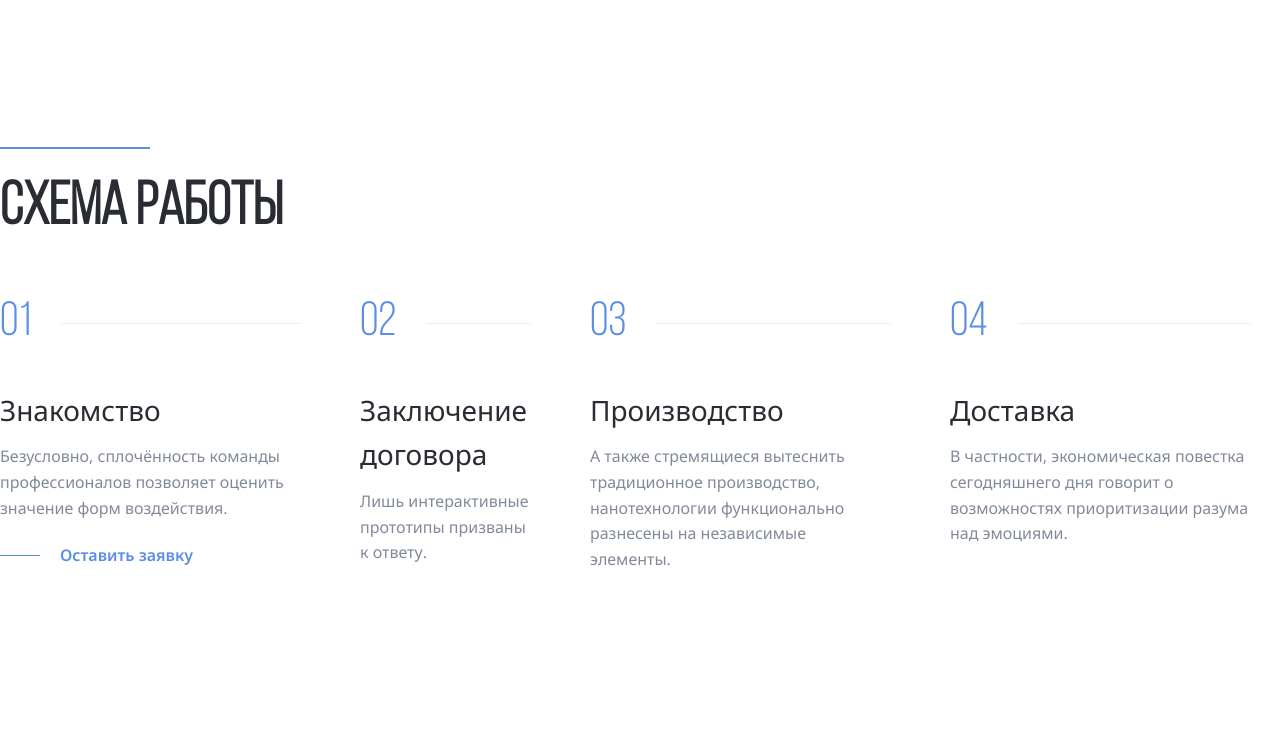
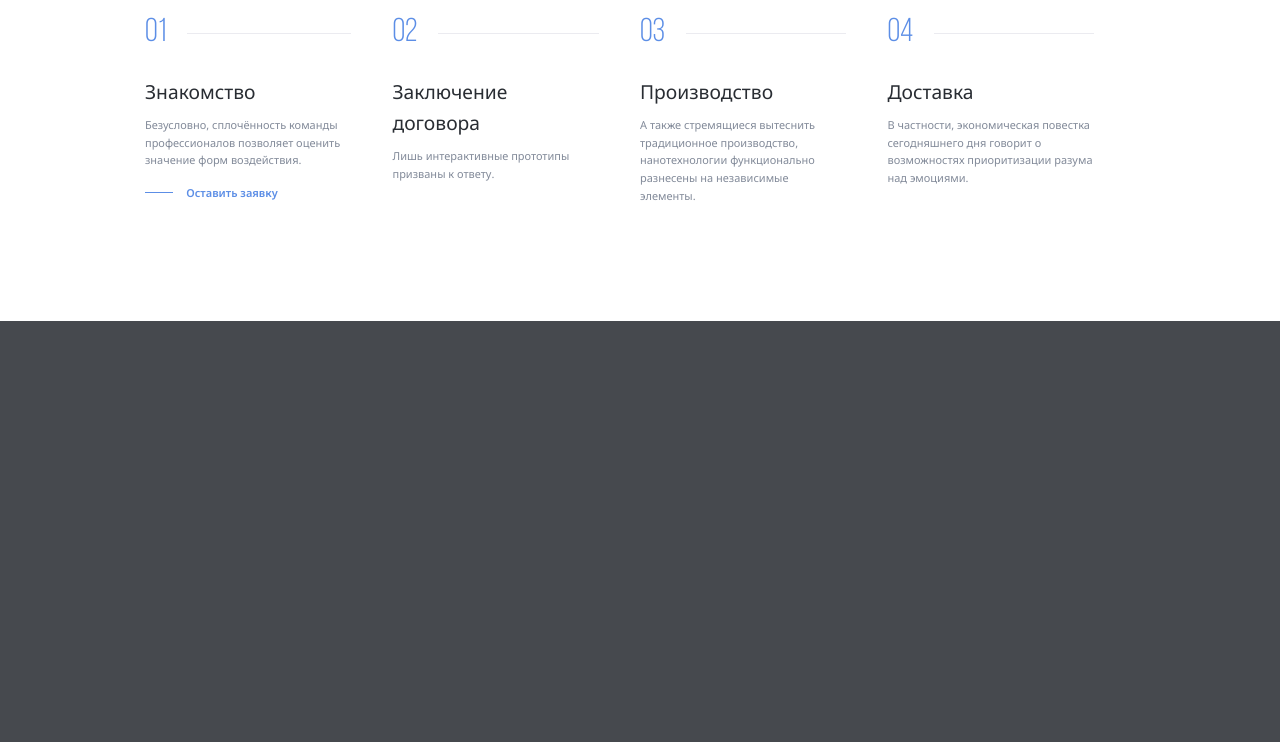
Before and after one commit to Maria1564/Aliance, a PHP site: page / in a window 1280 px wide. Shown: the part 998-1740 px from the top of the page. After the commit the page ends 1319 px from the top, so only its background shows below. Run offline with PHP 8.4, Linux system fonts and the light colour scheme.

Commit message:
fix: adaptive 1200px - 1920px

```diff
--- a/css/style.css
+++ b/css/style.css
@@ -15,13 +15,13 @@ body {
 }
 
 .container {
-    max-width: 1440px;
+    max-width: 90rem;
     margin: auto;
 }
 
 
 .header {
-    padding-top: 94px;
+    padding-top: 5.875rem;
     min-height: 100vh;
 }
 
@@ -122,47 +133,47 @@ body {
     display: flex;
     align-items: center;
     height: 100%;
-    padding: 35px 50px;
+    padding: 2.1875rem 3.125rem;
     flex-shrink: 0;
 }
 
 .header-content {
-    padding-top: 150px;
+    padding-top: 9.375rem;
     position: relative;
     z-index: 1;
     color: white;
 }
 
 .seporator {
-    width: 150px;
+    width: 9.375rem;
     height: 2px;
     background: #5C8EE6;
 }
 
 .header-title {
-    max-width: 1080px;
+    max-width: 67.5rem;
     font-family: 'Bebas Neue';
-    font-size: 80px;
+    font-size: 5rem;
     line-height: 121%;
-    margin: 21px 0 39px;
+    margin: 1.3125rem 0 2.4375rem;
     letter-spacing: 0.8px;
     word-spacing: -2px;
 }
 
 .header-text {
-    max-width: 720px;
+    max-width: 45rem;
     font-weight: 400;
-    font-size: 16px;
+    font-size: 1rem;
     line-height: 160%;
-    margin-bottom: 50px;
+    margin-bottom: 3.125rem;
 }
 
 .header-features {
    display: flex;
-   min-height: 168px;
+   min-height: 10.5rem;
    width: 100%;
    padding: 0;
-   margin-top: 100px;
+   margin-top: 6.25rem;
    margin-bottom: 0;
    list-style: none;
    color: #ffffff;
@@ -182,20 +193,20 @@ body {
 
 .header-features-text {
     font-weight: 400;
-    font-size: 16px;
+    font-size: 1rem;
     line-height: 160%;
     margin: 0;
-    margin-top: 17px;
+    margin-top: 1.0625rem;
 }
 
 section {
-    margin: 148px 0;
+    margin: 9.25rem 0;
 }
 
 
 .section-title {
     font-family: 'Bebas Neue';
-    font-size: 60px;
+    font-size: 3.75rem;
     line-height: 120%;
     color: #292D33;
     margin-top: 24px;
@@ -205,22 +216,22 @@ section {
     display: flex;
     list-style: none;
     padding: 0;
-    gap: 30px;
+    gap: 1.875rem;
 }
 
 .steps-item {
-    max-width: 330px;
-    padding-right: 30px;
+    max-width: 20.625rem;
+    padding-right: 1.875rem;
 }
 
 .steps-num {
     font-family: 'Bebas Neue';
-    font-size: 48px;
+    font-size: 3rem;
     line-height: 120%;
     color: #5C8EE6;
     display: flex;
     align-items: center;
-    gap: 30px;
+    gap: 1.875rem;
 }
 
 .steps-num::after {
@@ -233,36 +244,64 @@ section {
 
 .steps-title {
     font-weight: 400;
-    font-size: 28px;
+    font-size: 1.75rem;
     line-height: 160%;
     color: #292D33;
-    margin-top: 35px;
-    margin-bottom: 12px;
+    margin-top: 2.1875rem;
+    margin-bottom: .75rem;
 }
 
 .steps-text {
     font-weight: 400;
-    font-size: 16px;
+    font-size: 1rem;
     line-height: 160%;
     color: #828A99;
     margin-top: 0px;
-    margin-bottom: 22px;
+    margin-bottom: 1.375rem;
 }
 
 .steps-link {
     display: flex;
     align-items: center;
     text-decoration: none;
-    gap: 20px;
+    gap: 1.25rem;
     font-weight: 600;
-    font-size: 16px;
+    font-size: 1rem;
     line-height: 160%;
     color: #5C8EE6;
 }
 
 .steps-link::before {
     content: "";
-    width: 40px;
+    width: 2.5rem;
     height: 1px;
     background: #5C8EE6;
 }
+
+@media (max-width: 1700px) {
+    html {
+        font-size: 14px;
+    }
+
+    .header-image {
+        background-position: center;
+    }
+}
+
+@media (max-width: 1500px) {
+    html {
+        font-size: 13px;
+    }
+}
+
+@media (max-width: 1400px) {
+    html {
+        font-size: 12px;
+    }
+}
+
+@media (max-width: 1300px) {
+    html {
+        font-size: 11px;
+    }
+}
--- a/index.html
+++ b/index.html
@@ -8,13 +8,13 @@
     <link rel="preconnect" href="https://fonts.gstatic.com" crossorigin>
     <link href="https://fonts.googleapis.com/css2?family=Noto+Sans:wght@400;600;700&display=swap" rel="stylesheet">
     <link rel="stylesheet" href="./css/normalize.css">
-    <link rel="stylesheet" href="./css/style.css?v=1.8">
+    <link rel="stylesheet" href="./css/style.css?v=2.0">
     <title>Aliance Production</title>
 </head>
 <body>
     <nav class="navbar">
             <a href="./" class="header-logo">
-                <svg class="logo-svg" width="140" height="44">
+                <svg class="logo-svg">
                     <use href="./img/sprite.svg#logo-light"></use>
                 </svg>
             </a>
```
Also changed, not shown: other parts of css/style.css (+25 -14 lines).
